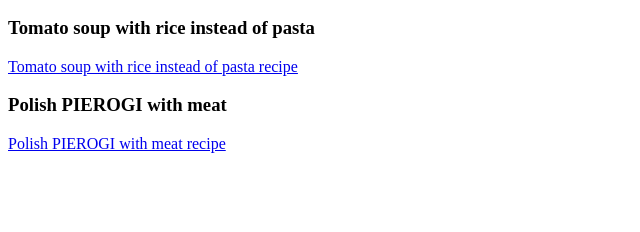
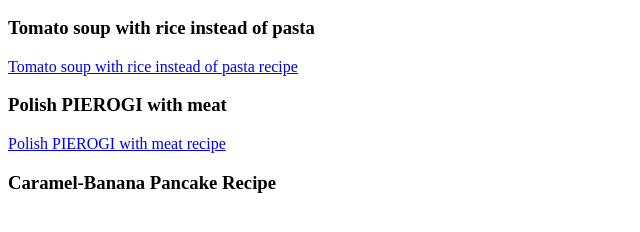
Before and after one commit to Edword-create/odin-recipes, a plain HTML site: page index.html in a window 1280 px wide. Shown: the part 110-342 px from the top of the page, without its empty margins (0-640 px from the left). Drawn offline with Linux system fonts and the light colour scheme.

Commit message:
added new recipe to the repertuar

```diff
--- a/index.html
+++ b/index.html
@@ -12,5 +12,6 @@
  <a href="recipes/rice-tomato-soup.html"><p>Tomato soup with rice instead of pasta recipe</p></a>
 <h3>Polish PIEROGI with meat</h3>
 <a href="/recipes/polish-pierogi-with-meat.html"><p>Polish PIEROGI with meat recipe</p></a>
+<h3>Caramel-Banana Pancake Recipe</h3>
 </body>
 </html>
```
